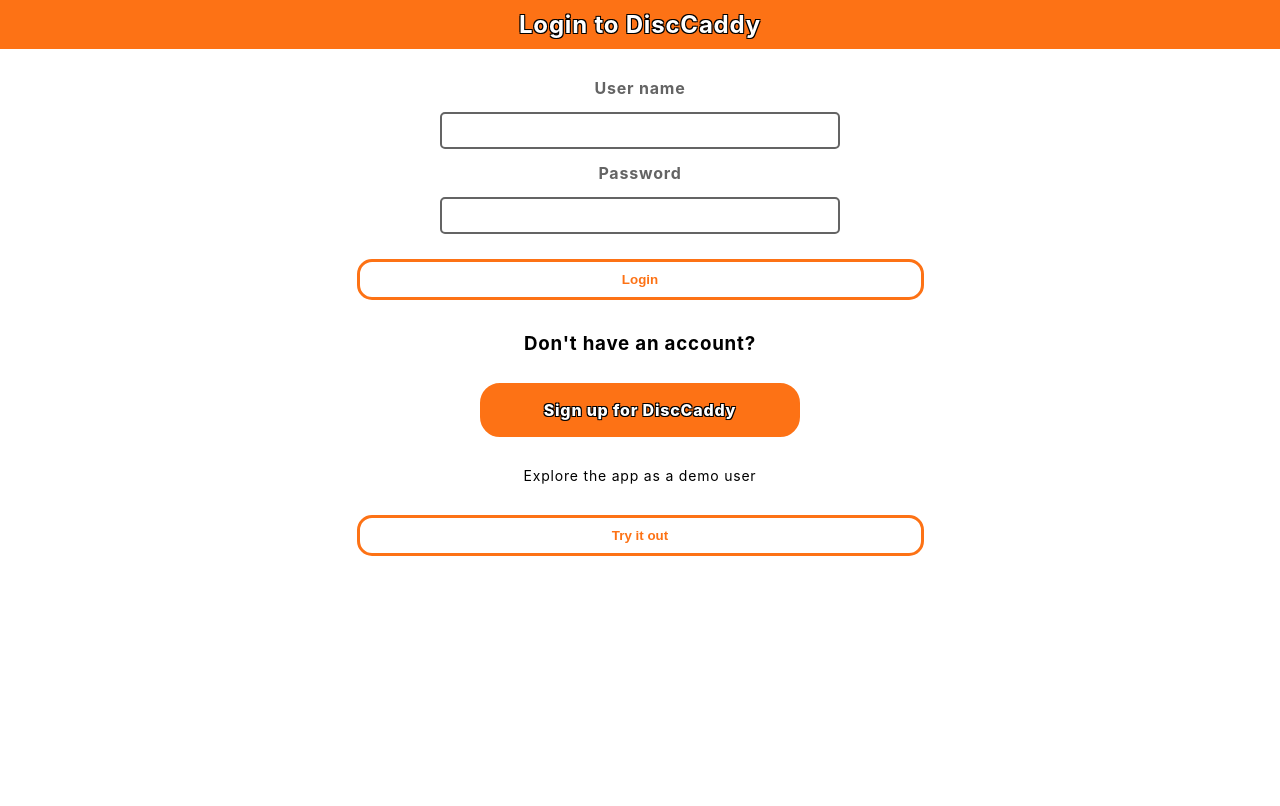
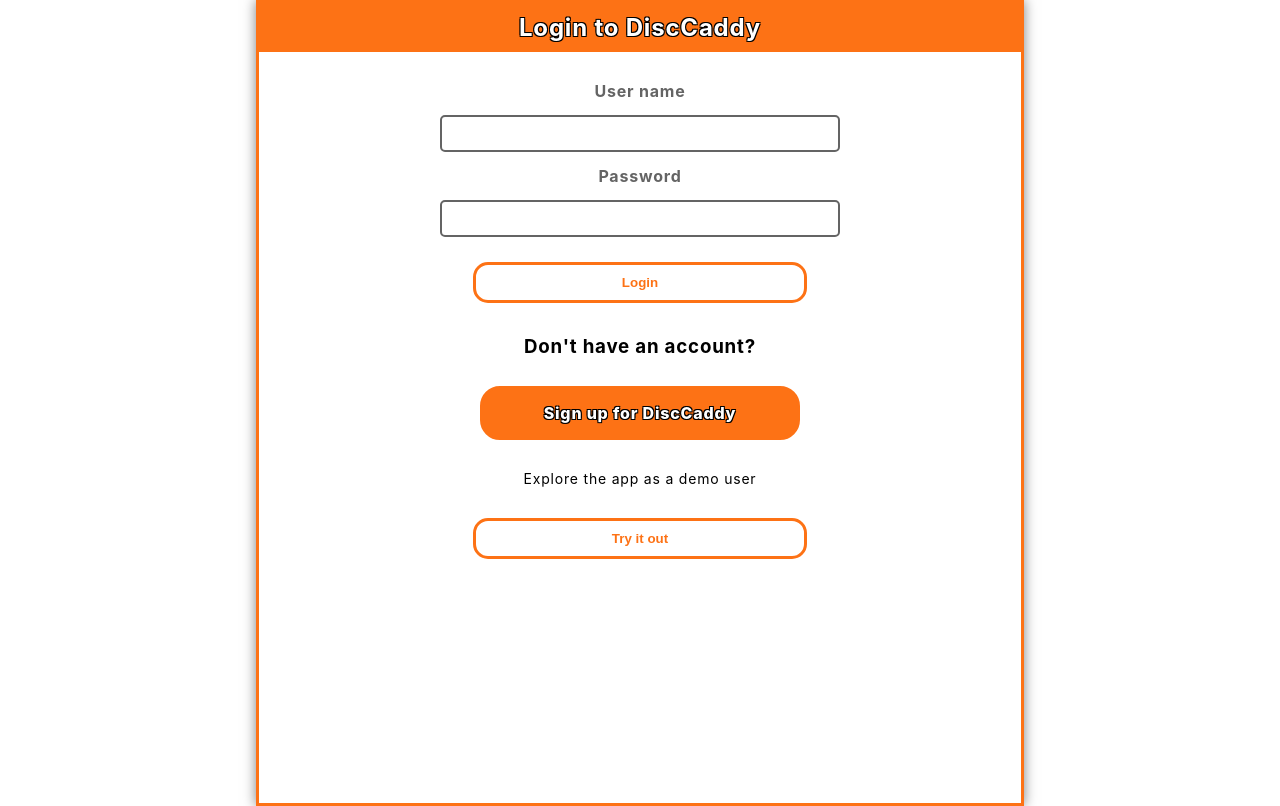
Before and after one commit to jgbowser/DiscCaddy-client, a React (Create React App) app: page /login in a window 1280 px wide. Built offline with nearby package versions, Linux system fonts and the light colour scheme.

Commit message:
added max width to .App component. media query styling added

```diff
--- a/src/components/App/App.css
+++ b/src/components/App/App.css
@@ -1,8 +1,17 @@
 .App {
   min-height: 100vh;
+  max-width:768px;
+  margin: 0 auto;
 }
 
 main {
   display: flex;
   flex-direction: column;
 }
+
+@media all and (min-width: 768px) {
+  .App {
+    border: 3px solid var(--main-color);
+    box-shadow: 0 0 12px rgb(0, 0, 0, 0.5);
+  }
+}
--- a/src/routes/Header/Header.css
+++ b/src/routes/Header/Header.css
@@ -2,8 +2,10 @@
   display: flex;
   position: fixed;
   top: 0;
-  left: 0;
+  left:0;
   right: 0;
+  max-width: 768px;
+  margin: 0 auto;
   height: 47px;
   background-color: var(--main-color);
   letter-spacing: .8px;
@@ -42,3 +44,9 @@
   font-size: 12px;
   text-shadow: var(--black-stroke);
 }
+
+@media all and (min-width: 768px) {
+  .Header {
+    box-shadow: none;
+  }
+}
```
